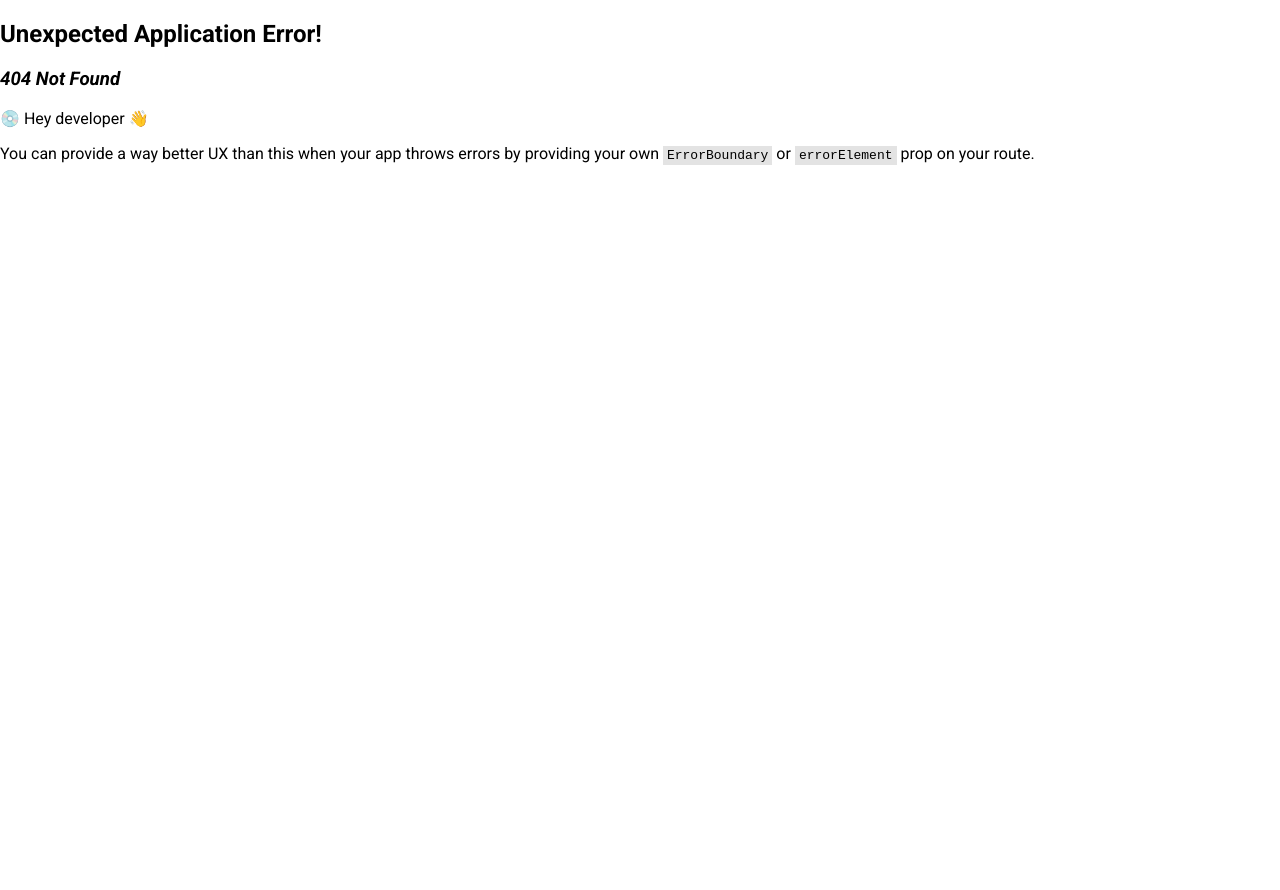
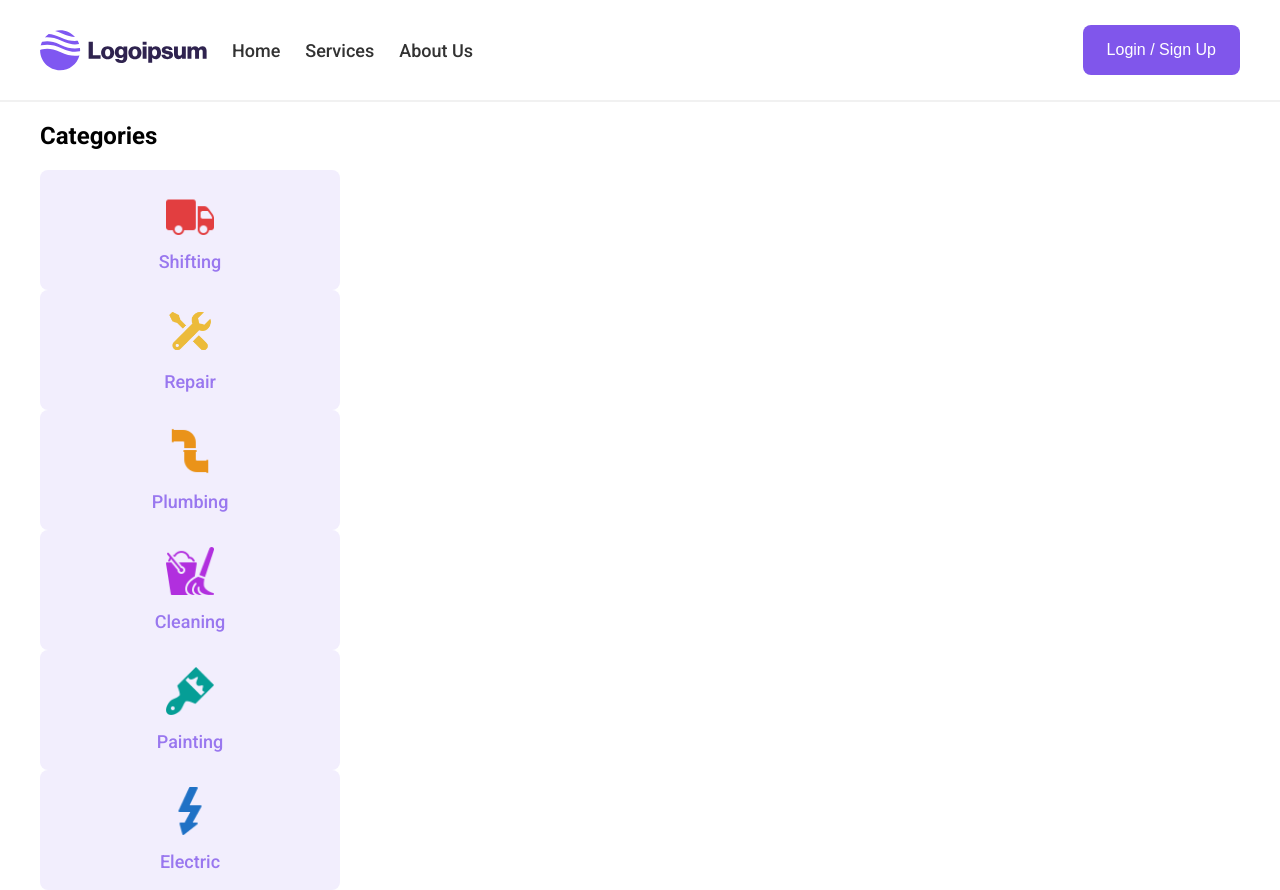
Before and after one commit to olgaodc/feac2, a React (Vite) app in the folder logoipsum/: page /search/1 in a window 1280 px wide. Before the commit this address had no page. Before the commit the page ends 800 px from the top, so only its background shows below. Built offline with nearby package versions, Linux system fonts and the light colour scheme.

Commit message:
Search page and sidebar component created

```diff
--- a/logoipsum/src/components/service-card/service-card.jsx
+++ b/logoipsum/src/components/service-card/service-card.jsx
@@ -3,9 +3,9 @@ import styles from './styles.module.scss';
 import { Link } from 'react-router-dom';
 import { routes } from '../navigation/router';
 
-const ServiceCard = ({ src, serviceName }) => {
+const ServiceCard = ({ src, serviceName, cardType}) => {
   return (
-    <Link className={styles.card} to={`${routes.SEARCH_CATEGORY.url(serviceName)}`}>
+    <Link className={`${styles.card} ${styles[cardType] || ''}`} to={`${routes.SEARCH_CATEGORY.url(serviceName)}`}>
       <img className={styles.image} src={src} alt={`${serviceName} icon`} />
       <p className={styles.text}>{serviceName}</p>
     </Link>
--- a/logoipsum/src/components/service-card/styles.module.scss
+++ b/logoipsum/src/components/service-card/styles.module.scss
@@ -11,11 +11,15 @@
   height: 120px;
   width: 180px;
   border-radius: 8px;
-  transition: background-color color 0.3s;
+  transition: background-color, color 0.3s;
 
   &:hover {
     background-color: #f7f4fd;
     color: #8056eb;
+  }
+
+  &.wide {
+    width: 300px;
   }
 
   .image {
--- /dev/null
+++ b/logoipsum/src/components/sidebar/sidebar.jsx
@@ -0,0 +1,25 @@
+import React from 'react';
+import styles from './styles.module.scss';
+import { v4 as uuidv4 } from 'uuid';
+import servicesData from '../search-section/services-data';
+import ServiceCard from '../service-card/service-card';
+
+const Sidebar = () => {
+  return (
+    <aside className={styles.sidebarWrapper}>
+      <h2>Categories</h2>
+      <div className={styles.sidebar}>
+        {servicesData.length > 0 ? servicesData.map(service =>
+          <ServiceCard
+            cardType='wide'
+            key={uuidv4()}
+            src={service.imageUrl}
+            serviceName={service.serviceName}
+          />
+        ) : null}
+      </div>
+    </aside>
+  )
+}
+
+export default Sidebar
--- /dev/null
+++ b/logoipsum/src/components/sidebar/styles.module.scss
@@ -0,0 +1,3 @@
+// .sidebar {
+
+// }
--- /dev/null
+++ b/logoipsum/src/pages/search/search.jsx
@@ -0,0 +1,22 @@
+import React from 'react';
+import Navbar from '../../components/navbar/navbar';
+import Container from '../../components/container/container';
+import Sidebar from '../../components/sidebar/sidebar';
+// import { useParams } from 'react-router-dom';
+
+
+const SearchPage = () => {
+  // const { category } = useParams();
+  return (
+    <>
+      <Navbar />
+      <Container>
+        <div>
+          <Sidebar />
+        </div>
+      </Container>
+    </>
+  )
+}
+
+export default SearchPage
--- a/logoipsum/src/pages/services/services.jsx
+++ b/logoipsum/src/pages/services/services.jsx
@@ -7,7 +7,7 @@ const ServicesPage = () => {
     <>
     <Navbar />
     <Container>
-      <div>ServicesPage</div>
+      <h2>Services</h2>
     </Container>
   </>
   )
```
Also changed, not shown: logoipsum/src/components/navigation/router.jsx (+5 -4 lines).
